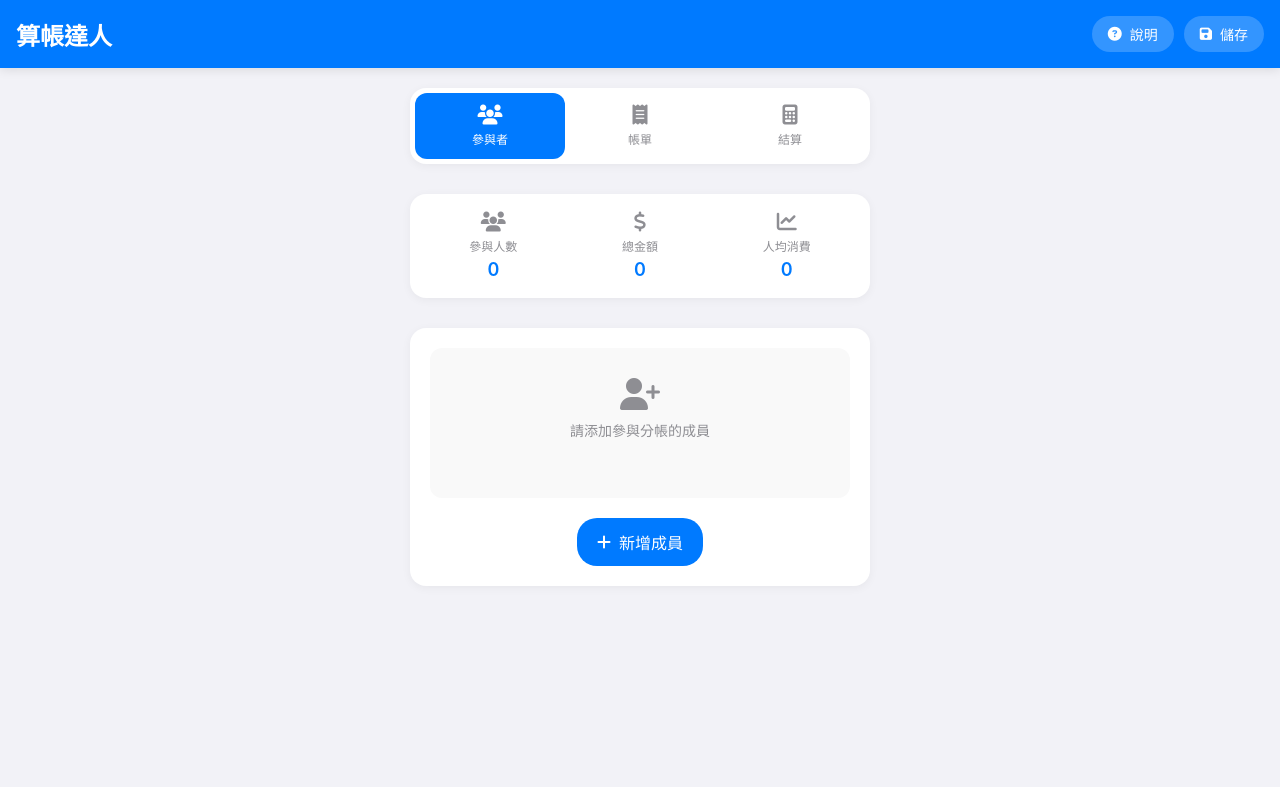
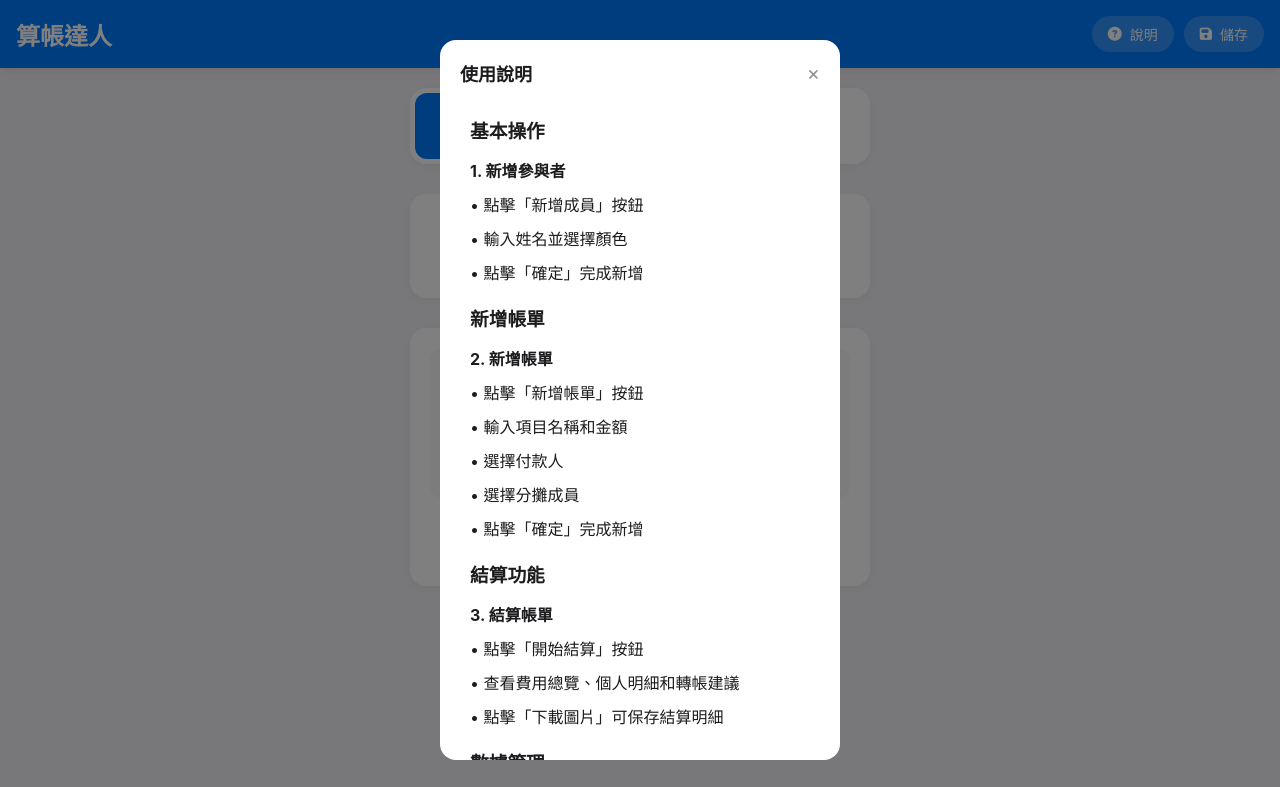
Before and after one commit to c824751/SplitEase.github.io, a plain HTML site: page index.html in a window 1280 px wide. Both pictures are taken after a click on the button "說明". Drawn offline with nearby package versions, Linux system fonts and the light colour scheme.

Commit message:
Update index.html
fix help button listener

```diff
--- a/index.html
+++ b/index.html
@@ -1184,6 +1184,11 @@
       generateImageBtn.addEventListener('click', () => {
         generateAndDownloadImage();
       });
+
+      // Add help button functionality
+      helpBtn.addEventListener('click', () => {
+        helpModal.classList.add('show');
+      });
     }
 
     function renderParticipants() {
```
